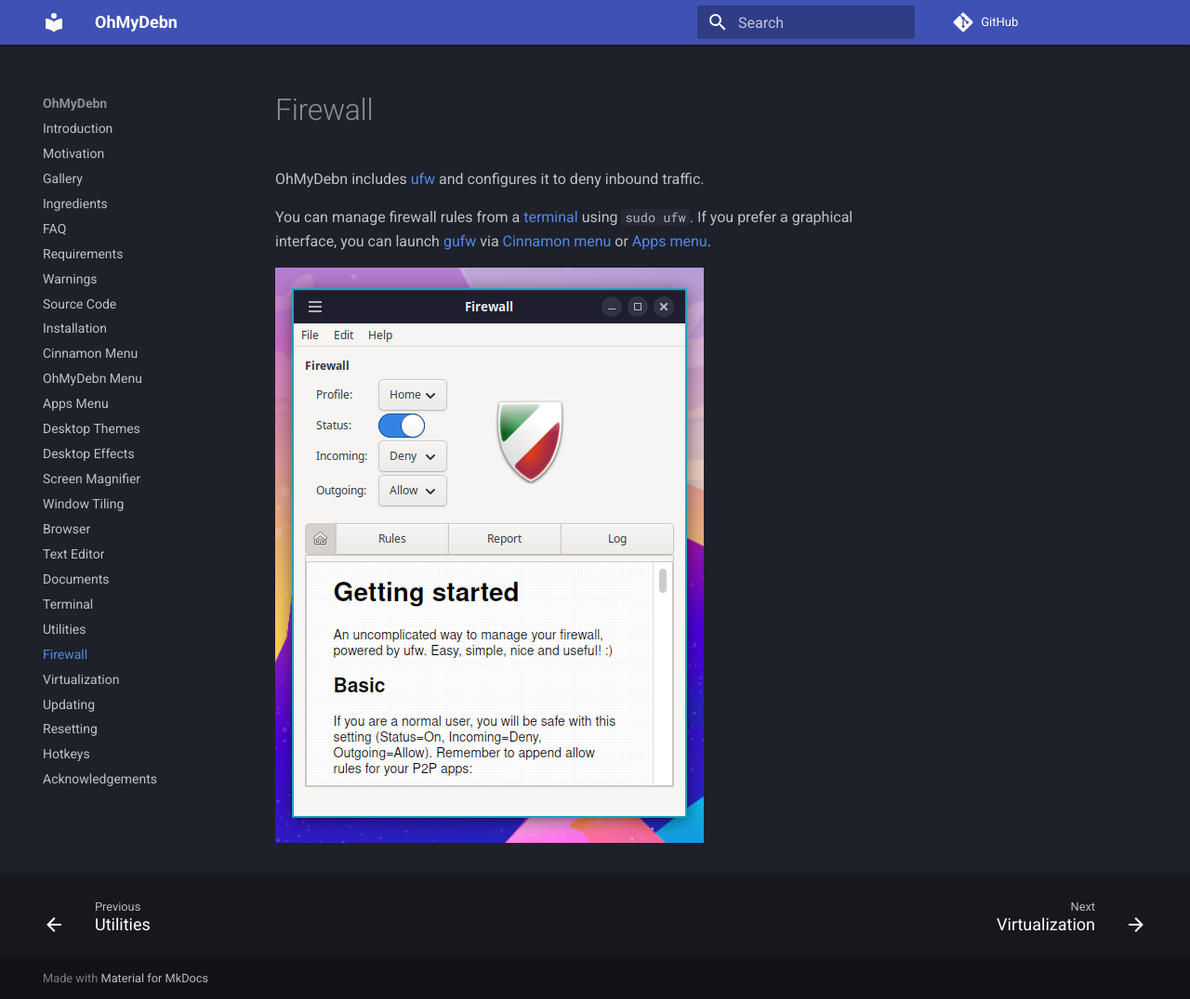
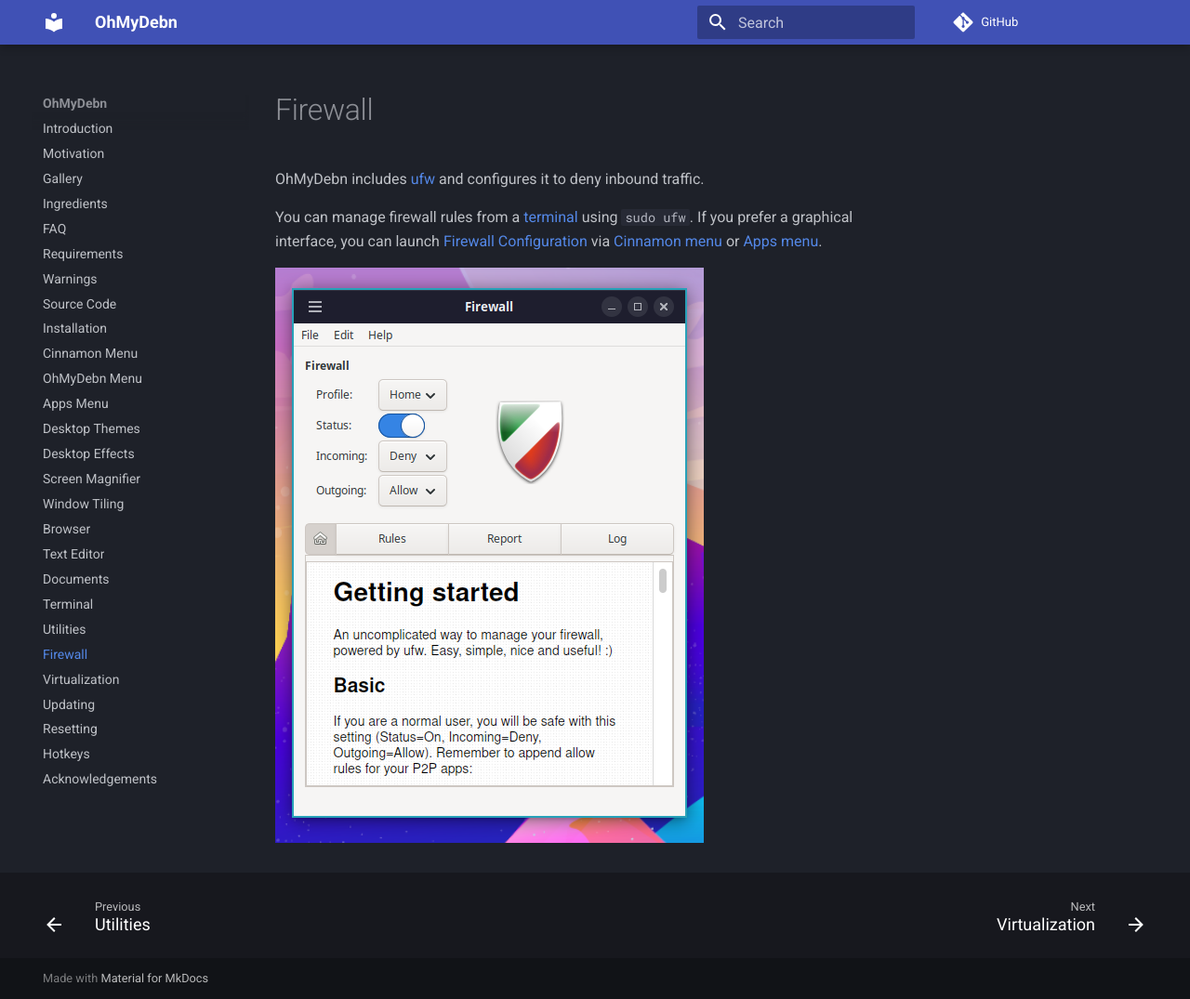
Before and after one commit to dougburks/ohmydebn-docs, an MkDocs documentation site: the page built from docs/firewall.md, in a window 1280 px wide and 1075 px high. Shown: the whole window at 93% size. Built offline with MkDocs 1.6.1 and Material for MkDocs 9.7.7, drawn with Linux system fonts in a browser that asks for light colours; comment, search, counter and statistics services are not loaded.

Commit message:
update firewall

```diff
--- a/docs/firewall.md
+++ b/docs/firewall.md
@@ -1,5 +1,5 @@
 OhMyDebn includes [ufw](https://help.ubuntu.com/community/UFW) and configures it to deny inbound traffic.
 
-You can manage firewall rules from a [terminal](terminal.md) using `sudo ufw`. If you prefer a graphical interface, you can launch [gufw](https://help.ubuntu.com/community/Gufw) via [Cinnamon menu](cinnamon-menu.md) or [Apps menu](apps-menu.md).
+You can manage firewall rules from a [terminal](terminal.md) using `sudo ufw`. If you prefer a graphical interface, you can launch [Firewall Configuration](https://help.ubuntu.com/community/Gufw) via [Cinnamon menu](cinnamon-menu.md) or [Apps menu](apps-menu.md).
 
 ![gufw](https://raw.githubusercontent.com/dougburks/ohmydebn-docs/refs/heads/main/images/ohmydebn-gufw.png)
```
